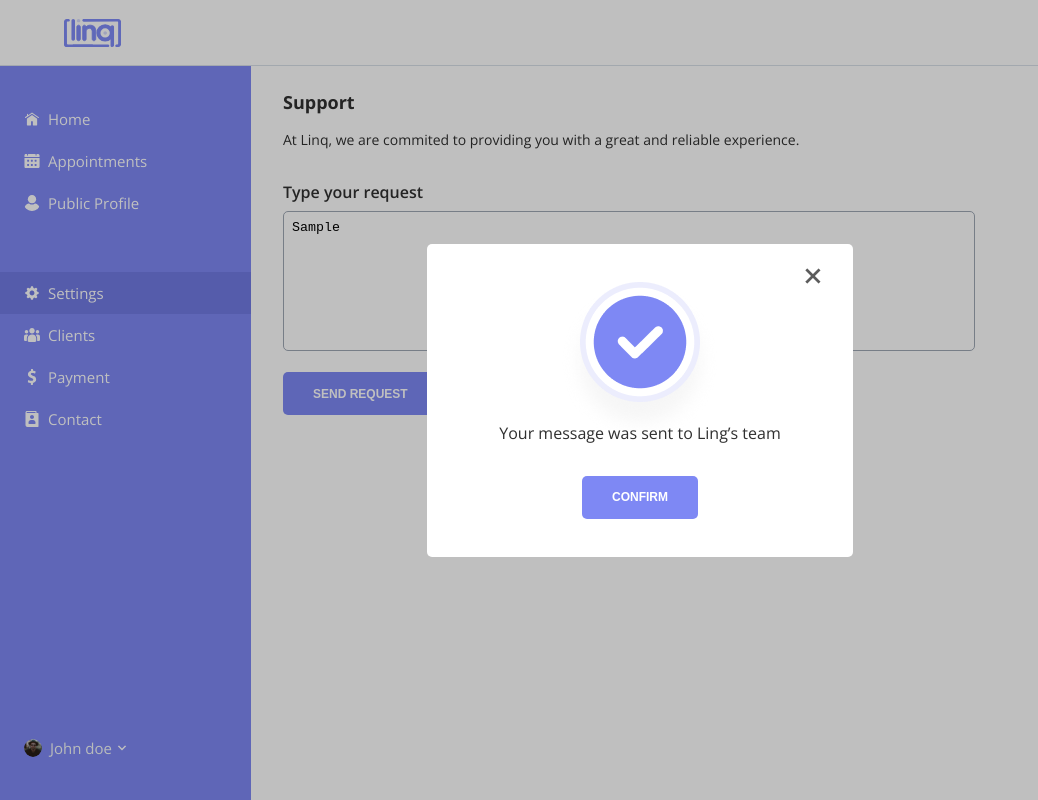
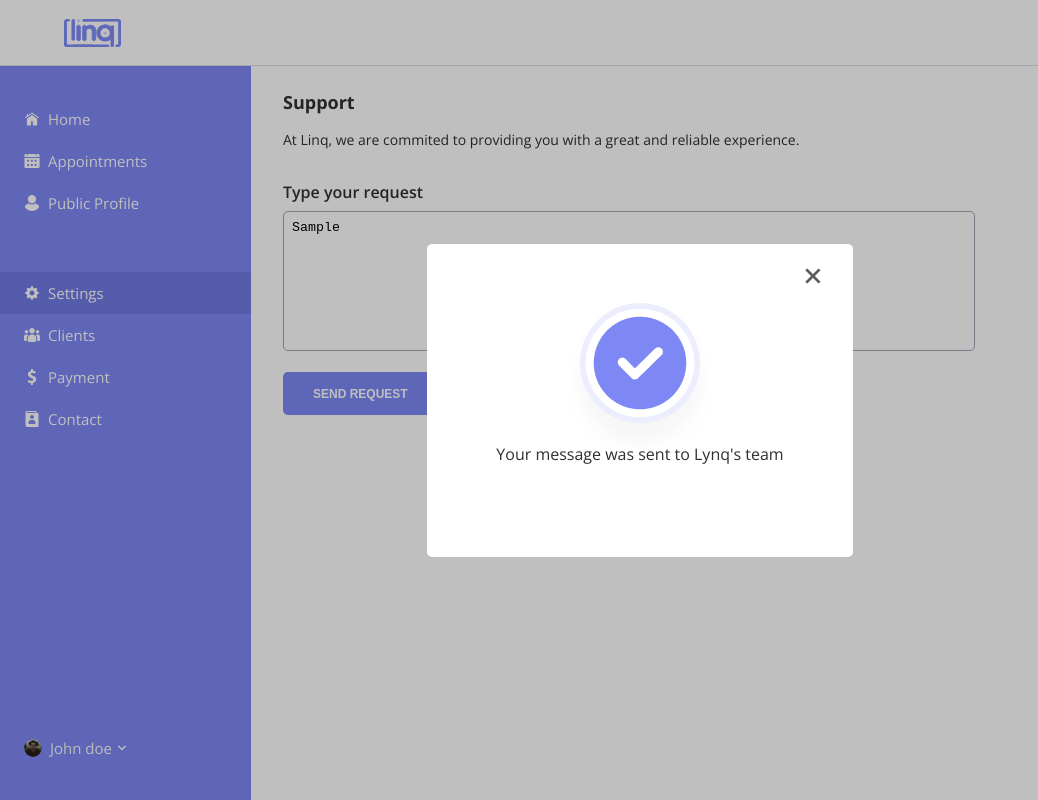
Before and after one commit to healer1064/Lynq_Console, a Next.js app: page /new-appointment in a window 1280 px wide. Both pictures are taken after typing "Sample" into the empty fields and a click on the button "SEND REQUEST". Shown: the whole page, without its empty margins (0-1038 px from the left). Built offline with nearby package versions, Linux system fonts and the light colour scheme.

Commit message:
Bugs fixed

```diff
--- a/components/NewAppointment/NewAppointmentModal.js
+++ b/components/NewAppointment/NewAppointmentModal.js
@@ -6,8 +6,7 @@
             <div>
                 <img src="/img/new-appointment-close-modal.png" alt="close-modal" className="new-appointment-modal-close" onClick={() => setModal(false)} />
                 <img src="/img/new-appointment-success.png" alt="success" />
-                <p>Your message was sent to Ling’s team</p>
-                <button onClick={() => setModal(false)} >Confirm</button>
+                <p>Your message was sent to Lynq's team</p>
             </div>
         </div>
     )
--- a/styles/main.sass
+++ b/styles/main.sass
@@ -1792,7 +1792,8 @@
       width: 247px
       height: 266px
       .new-appointment-modal-close
-        display: none
+        height: 32px
+        width: 32px
       img
         height: 64px
         width: 64px
```
